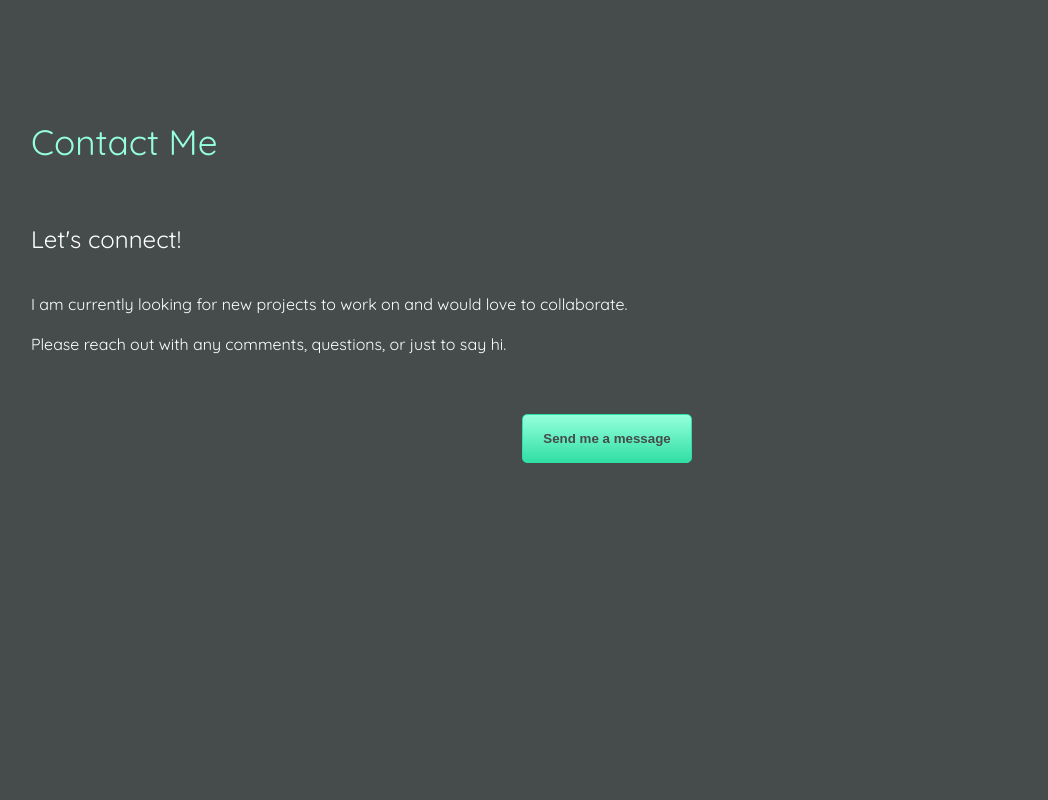
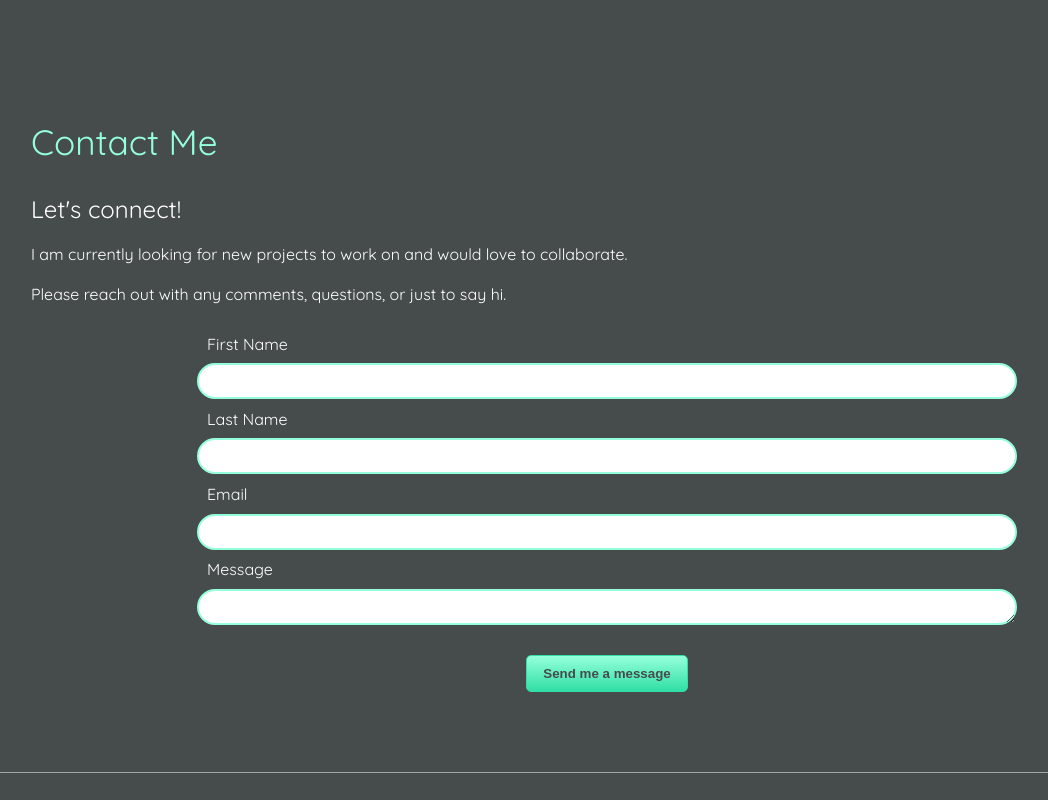
Before and after one commit to austenpturner/React-Portfolio, a React (Create React App) app in the folder frontend/: page / in a window 1280 px wide. Shown: the part 2200-3000 px from the top of the page, without its empty margins (33-1081 px from the left). Built offline with nearby package versions, Linux system fonts and the light colour scheme.

Commit message:
fix contact form validation

```diff
--- a/frontend/src/components/Header/NavSlider.js
+++ b/frontend/src/components/Header/NavSlider.js
@@ -1,6 +1,6 @@
 import React, { Component } from 'react';
+import Resume from "../Documents/Austen-Turner-Resume.pdf";
 import "./headerstyles.css";
-import Resume from "../Documents/Austen-Turner-Resume.pdf";
 
 class NavSlider extends Component {
   render() {
--- a/frontend/src/components/Main/Contact.js
+++ b/frontend/src/components/Main/Contact.js
@@ -2,18 +2,102 @@ import React, { Component } from 'react';
 import "./mainstyles.css";
 
 class Contact extends Component {
+    constructor(props) {
+        super(props);
+        this.state = {
+        firstName: "",
+        lastName: "",
+        email: "",
+        msg: "",
+        showInvalidMsg: false,
+        showSubmitMsg: false
+        };
+    }
+
+    handleInputChange(event) {
+        event.preventDefault();
+        let value = event.target.value;
+        const name = event.target.name;
+        this.setState({ [name]: value });
+    }
+
+    handleFormSubmit(event) {
+        event.preventDefault();
+        if (this.state.firstName === "" || this.state.lastName === "" || this.state.email === "" || this.state.msg === "") {
+            this.setState({ showInvalidMsg: true });
+          this.setState({ showSubmitMsg: false });
+        } else {
+          this.setState({ showInvalidMsg: false });
+          this.setState({ showSubmitMsg: true });
+        }
+    }
+
     render() {
         return (
         <div id="contact">
-          <h2 data-aos='fade-up'>Contact Me</h2>
+            <h2>Contact Me</h2>
             <div id="content-container">
-              <h4 data-aos='fade-up'>Let's connect!</h4>
-              <p data-aos='fade-up'>I am currently looking for new projects to work on and would love to collaborate.</p>
-              <p data-aos='fade-up'>Please reach out with any comments, questions, or just to say hi.</p>
-              <button data-aos='fade-up'>
-                  <a href='contact.html' target='_blank'>Send me a message</a>
+                <h4>Let's connect!</h4>
+                <p>I am currently looking for new projects to work on and would love to collaborate.</p>
+                <p>Please reach out with any comments, questions, or just to say hi.</p>
+            </div>
+            <div id="contact-form" className={this.props.showForm ? "show" : "hide"}>
+                <form>
+                    <div className="form-group">
+                        <label htmlFor="firstName">First Name</label>
+                        <input
+                            type="text"
+                            name="firstName"
+                            id="firstName"
+                            value={this.state.firstName}
+                            onChange={this.handleInputChange.bind(this)}
+                        />
+                    </div>
+                    <div className="form-group">
+                        <label htmlFor="lastName">Last Name</label>
+                        <input
+                            type="text"
+                            name="lastName"
+                            id="lastName"
+                            value={this.state.lastName}
+                            onChange={this.handleInputChange.bind(this)}
+                        />
+                    </div>
+                    <div className="form-group">
+                        <label htmlFor="email">Email</label>
+                        <input
+                            type="email"
+                            name="email"
+                            id="email"
+                            value={this.state.email}
+                            onChange={this.handleInputChange.bind(this)}
+                        />
+                    </div>
+                    <div className="form-group">
+                        <label htmlFor="msg">Message</label>
+                        <textarea
+                            type="text"
+                            name="msg"
+                            id="msg"
+                            value={this.state.message}
+                            onChange={this.handleInputChange.bind(this)}
+                        >
+                        </textarea>
+                    </div>
+                    <div id="button-container">
+                        <button id="submit-msg-btn" onClick={this.handleFormSubmit.bind(this)}>
+                            Send me a message
                         </button>
+                        <p id="form-error" className={this.state.showInvalidMsg ? "show" : "hide"}>
+                            Please fill out every field
+                        </p>
+                        <p id="form-success" className={this.state.showSubmitMsg ? "show" : "hide"}>
+                            Thanks for the message!
+                        </p>
                     </div>
+                </form>
+            </div>
+
         </div>
         );
     }
--- a/frontend/src/components/Main/mainstyles.css
+++ b/frontend/src/components/Main/mainstyles.css
@@ -191,6 +191,7 @@ h2 {
   border: 2px solid #31dfa5;
   border-radius: 5px;
   color: #464b4b;
+  cursor: pointer;
   font-size: 0.8em;
   font-weight: 600;
   margin: 10px;
@@ -207,11 +208,10 @@ h2 {
 
 #main #contact {
   margin: 20px auto 0;
-  min-height: 90vh;
 }
 
 #main #contact h2 {
-  margin: 40px auto;
+  margin: 40px auto 20px;
   width: 90%;
 }
 
@@ -233,27 +233,129 @@ h2 {
 #main #contact #content-container h4 {
   font-size: 1.5em;
   font-weight: 400;
-  margin: 20px 0 30px;
+  margin: 10px 0;
 }
 
 #main #contact #content-container p {
   margin: 10px 0;
 }
 
-#main #contact #content-container button {
+#main #contact #contact-form {
+  display: -webkit-box;
+  display: -ms-flexbox;
+  display: flex;
+  -webkit-box-orient: vertical;
+  -webkit-box-direction: normal;
+      -ms-flex-direction: column;
+          flex-direction: column;
+  -webkit-box-pack: space-evenly;
+      -ms-flex-pack: space-evenly;
+          justify-content: space-evenly;
+  margin: 10px auto 40px;
+  width: 80%;
+}
+
+#main #contact #contact-form h4 {
+  font-weight: 400;
+  margin: 20px auto;
+}
+
+#main #contact #contact-form .form-group {
+  display: -webkit-box;
+  display: -ms-flexbox;
+  display: flex;
+  -webkit-box-orient: vertical;
+  -webkit-box-direction: normal;
+      -ms-flex-direction: column;
+          flex-direction: column;
+  -webkit-box-pack: center;
+      -ms-flex-pack: center;
+          justify-content: center;
+  -ms-flex-wrap: wrap;
+      flex-wrap: wrap;
+}
+
+#main #contact #contact-form .form-group label,
+#main #contact #contact-form .form-group input,
+#main #contact #contact-form .form-group textarea {
+  width: 80%;
+  margin: 0px auto;
+}
+
+#main #contact #contact-form .form-group label {
+  padding: 0.6em;
+  text-align: left;
+}
+
+#main #contact #contact-form .form-group input,
+#main #contact #contact-form .form-group textarea {
+  border: 2px solid #95ffdc;
+  border-radius: 5em;
+  font-size: 0.9em;
+  height: 2.5em;
+  padding-left: 1em;
+}
+
+#main #contact #contact-form .form-group input:focus,
+#main #contact #contact-form .form-group textarea:focus {
+  outline: none;
+}
+
+#main #contact #contact-form .form-group textarea {
+  border-radius: 2em;
+  font-family: 'Open Sans', sans-serif;
+}
+
+#main #contact #contact-form .form-group p {
+  color: #dc5050;
+  font-weight: bold;
+  margin: 8px auto;
+  text-align: center;
+  width: 60%;
+}
+
+#main #contact #contact-form .form-group #firstName-error,
+#main #contact #contact-form .form-group #lastName-error,
+#main #contact #contact-form .form-group #email-error,
+#main #contact #contact-form .form-group #msg-error {
+  display: none;
+}
+
+#main #contact #contact-form #button-container {
+  display: -webkit-box;
+  display: -ms-flexbox;
+  display: flex;
+  -webkit-box-orient: vertical;
+  -webkit-box-direction: normal;
+      -ms-flex-direction: column;
+          flex-direction: column;
+  -webkit-box-pack: center;
+      -ms-flex-pack: center;
+          justify-content: center;
+  margin: 20px auto;
+}
+
+#main #contact #contact-form #button-container button {
   background: -webkit-gradient(linear, left top, left bottom, from(#95ffdc), to(#31dfa5));
   background: linear-gradient(#95ffdc, #31dfa5);
   border: 1px solid #31dfa5;
   border-radius: 5px;
-  display: inline-block;
+  color: #464b4b;
+  cursor: pointer;
   font-weight: 600;
-  margin: 50px auto;
-  padding: 16px 20px;
+  margin: 10px auto 20px;
+  padding: 10px 16px;
 }
 
-#main #contact #content-container button a {
-  color: #464b4b;
-  cursor: pointer;
-  text-decoration: none;
+#main #contact #contact-form #button-container p {
+  text-align: center;
+}
+
+#main #contact #contact-form #button-container #form-error {
+  color: #dc5050;
+}
+
+#main #contact #contact-form .hide {
+  display: none;
 }
 /*# sourceMappingURL=mainstyles.css.map */
--- a/frontend/src/components/Main/mainstyles.scss
+++ b/frontend/src/components/Main/mainstyles.scss
@@ -129,6 +129,7 @@ h2 {
                         border: 2px solid rgb(49, 223, 165);
                         border-radius: 5px;
                         color: $darkGrey;
+                        cursor: pointer;
                         font-size: 0.8em;
                         font-weight: 600;
                         margin: 10px;
@@ -148,9 +149,9 @@ h2 {
     #contact {
         // border: 1px solid white;
         margin: 20px auto 0;
-        min-height: 90vh;
+        // min-height: 90vh;
         h2 {
-            margin: 40px auto;
+            margin: 40px auto 20px;
             width: 90%;
         }
         #content-container {
@@ -160,25 +161,87 @@ h2 {
             h4 {
                 font-size: 1.5em;
                 font-weight: 400;
-                margin: 20px 0 30px;
+                margin: 10px 0;
             }
             p {
                 margin: 10px 0;
             }
-            button {
-                background: linear-gradient($lightBlue, rgb(49, 223, 165));
-                border: 1px solid rgb(49, 223, 165);
-                border-radius: 5px;
-                display: inline-block;
-                font-weight: 600;
-                margin: 50px auto;
-                padding: 16px 20px;
-                a {
+        }
+        #contact-form {
+            @include flex (column, space-evenly);
+            // border: 1px solid white;
+            margin: 10px auto 40px;
+            width: 80%;
+            h4 {
+                font-weight: 400;
+                margin: 20px auto;
+            }
+            .form-group {
+                @include flex (column, center);
+                flex-wrap: wrap;
+                label,
+                input,
+                textarea {
+                    width: 80%;
+                    margin: 0px auto;
+                }
+                label {
+                    padding: 0.6em;
+                    text-align: left;
+                }
+                input,
+                textarea {
+                    border: 2px solid $lightBlue;
+                    border-radius: 5em;
+                    font-size: 0.9em;
+                    height: 2.5em;
+                    padding-left: 1em;
+                    &:focus {
+                    outline: none;
+                    }
+                }
+                textarea {
+                    border-radius: 2em;
+                    font-family: 'Open Sans', sans-serif;
+                }
+                p {
+                    color: rgb(220, 80, 80);
+                    font-weight: bold;
+                    margin: 8px auto;
+                    text-align: center;
+                    width: 60%;
+                }
+                #firstName-error,
+                #lastName-error,
+                #email-error,
+                #msg-error {
+                    display: none;
+                }
+            }
+            #button-container {
+                @include flex (column, center);
+                margin: 20px auto;
+                button {
+                    background: linear-gradient($lightBlue, rgb(49, 223, 165));
+                    border: 1px solid rgb(49, 223, 165);
+                    border-radius: 5px;
                     color: $darkGrey;
                     cursor: pointer;
-                    text-decoration: none;
+                    font-weight: 600;
+                    margin: 10px auto 20px;
+                    padding: 10px 16px;
+                }
+                p {
+                    text-align: center;
+                }
+                #form-error {
+                    color: rgb(220, 80, 80);
                 }
             }
+            .hide {
+                display: none;
+            }
         }
+
     }
 }
```
Also changed, not shown: 1 other file (tests, documents, lock files or other folders). Lines whose indentation alone changed are shown as unchanged.
